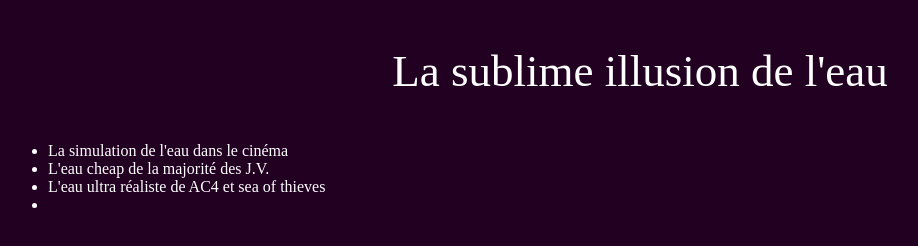
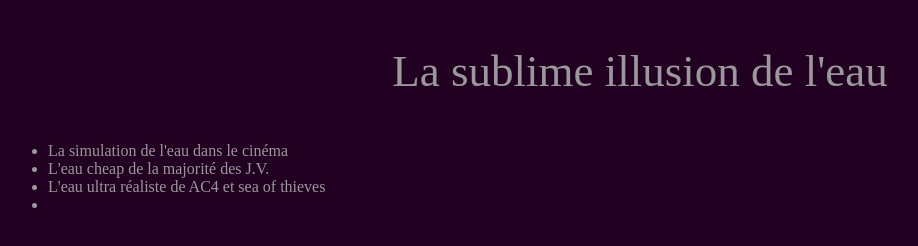
Before and after one commit to Toriev14/Toriev14.github.io, a plain HTML site: page index.html in a window 1280 px wide. Shown: the whole page, without its empty margins (0-918 px from the left). Drawn offline with Linux system fonts and the light colour scheme.

Commit message:
Update style.css

```diff
--- a/style.css
+++ b/style.css
@@ -2,7 +2,7 @@ body{
     background-color: #220022;
 }
 div{
-    color: #ffffff;
+    color: #999999;
 }
 .titre{
     font-size:45px;
```
